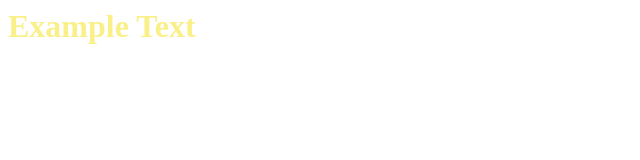
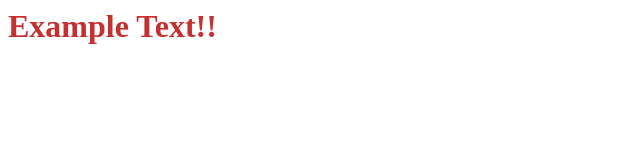
Before and after one commit to daflh/eleventy-plugin-tailwindcss, an Eleventy site: page sample/index.html in a window 1280 px wide. Shown: the whole page, without its empty margins (0-640 px from the left). Built offline with nearby package versions, Linux system fonts and the light colour scheme; Eleventy itself is replaced by a stand-in of ours; files that its build step writes are made by us from their sources.

Commit message:
add passthroughcopy in sample

```diff
--- /dev/null
+++ b/sample/assets/main.js
@@ -0,0 +1,3 @@
+setTimeout(() => {
+    document.getElementById("ex").innerHTML += "!!";
+}, 500);
--- a/sample/main.css
+++ b/sample/assets/style.css
@@ -1,6 +1,6 @@
 @variants hover, focus {
     .example {
-        @apply text-yellow-300;
+        @apply text-red-700;
         background: linear-gradient(to grey, bottom, black);
     }
 }
--- a/sample/index.html
+++ b/sample/index.html
@@ -3,9 +3,10 @@
     <meta charset="UTF-8">
     <meta name="viewport" content="width=device-width, initial-scale=1.0">
     <title>Document</title>
-    <link rel="stylesheet" href="./main.css">
+    <link rel="stylesheet" href="./style.css">
 </head>
 <body>
-    <h1 class="example">Example Text</h1>
+    <h1 id="ex" class="example">Example Text</h1>
+    <script src="./main.js"></script>
 </body>
 </html>
```
Also changed, not shown: sample/.eleventy.js.
